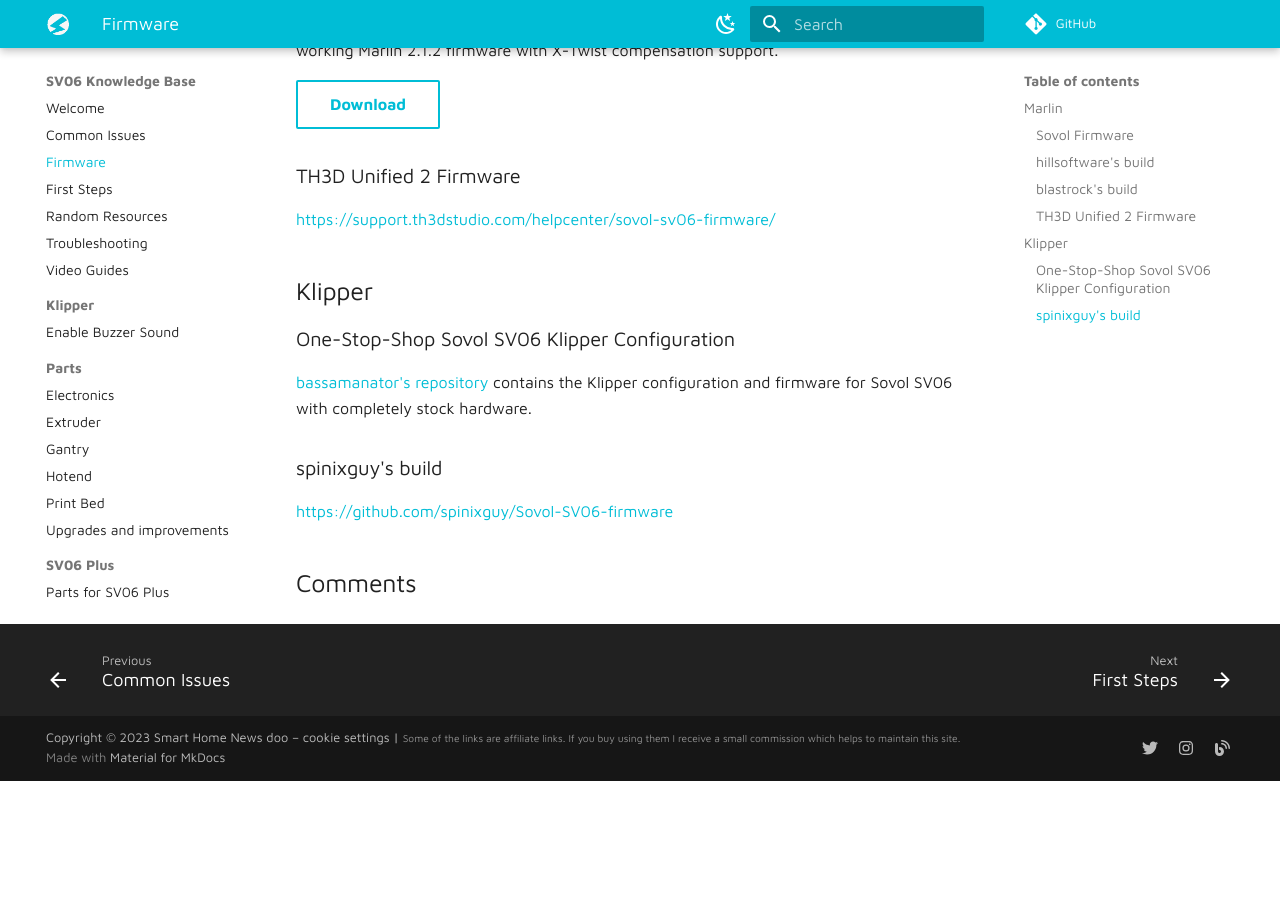
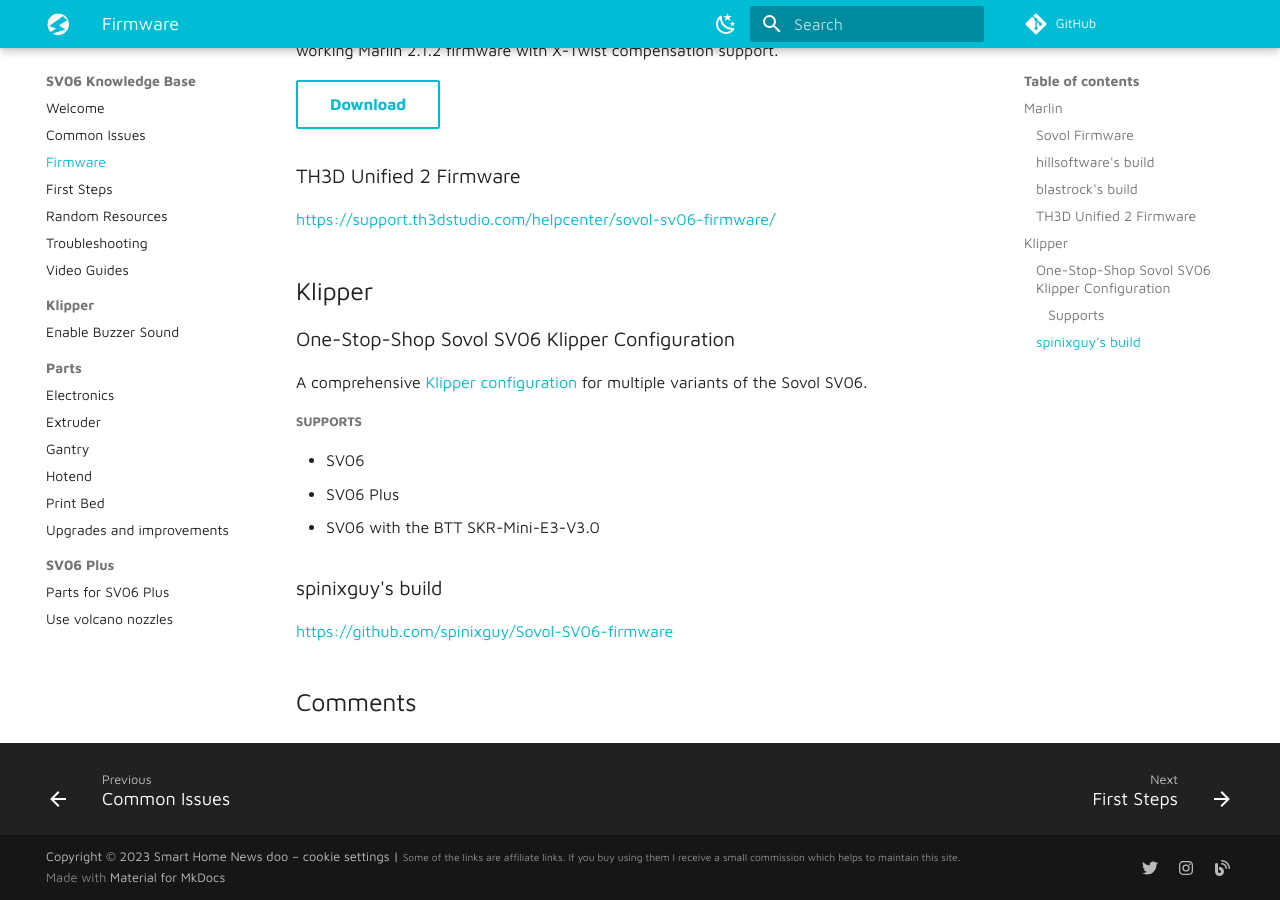
Before and after one commit to blakadder/sv06, an MkDocs documentation site: the page built from docs/firmware.md, in a window 1280 px wide and 900 px high, scrolled down 628 px. Built offline with MkDocs 1.6.1 and Material for MkDocs 9.7.7, drawn with Linux system fonts in a browser that asks for light colours; comment, search, counter and statistics services are not loaded; before the commit the page ends 1409 px from its top, so only the background shows below that.

Commit message:
firmware: Adjust OSSKC section

```diff
--- a/docs/firmware.md
+++ b/docs/firmware.md
@@ -33,7 +33,13 @@
 
 ### One-Stop-Shop Sovol SV06 Klipper Configuration
 
-[bassamanator's repository](https://github.com/bassamanator/Sovol-SV06-firmware/) contains the Klipper configuration and firmware for Sovol SV06 with completely stock hardware.
+A comprehensive [Klipper configuration](https://github.com/bassamanator/Sovol-SV06-firmware/) for multiple variants of the Sovol SV06.
+
+##### Supports
+
+- SV06
+- SV06 Plus
+- SV06 with the BTT SKR-Mini-E3-V3.0
 
 ### spinixguy's build
 
```
